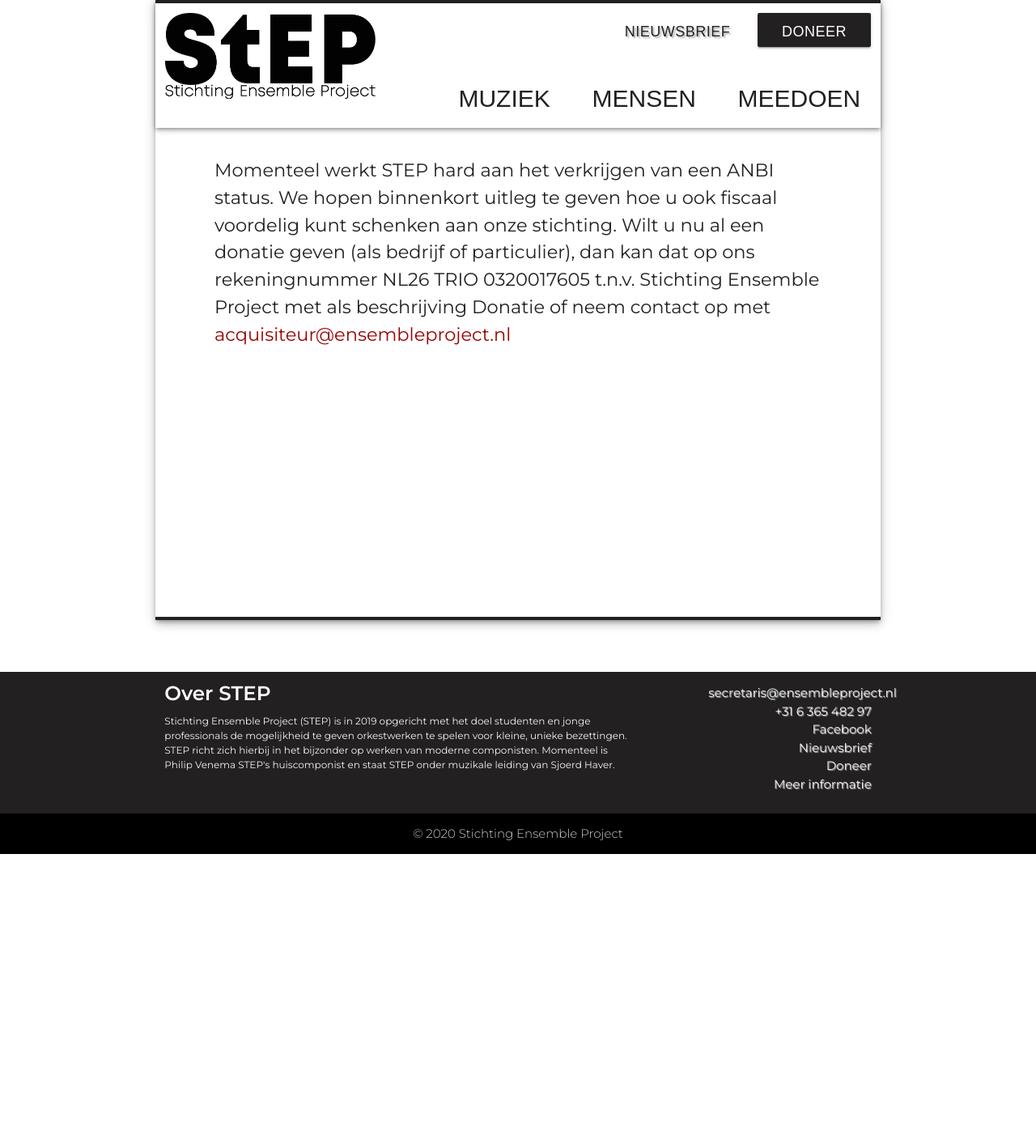
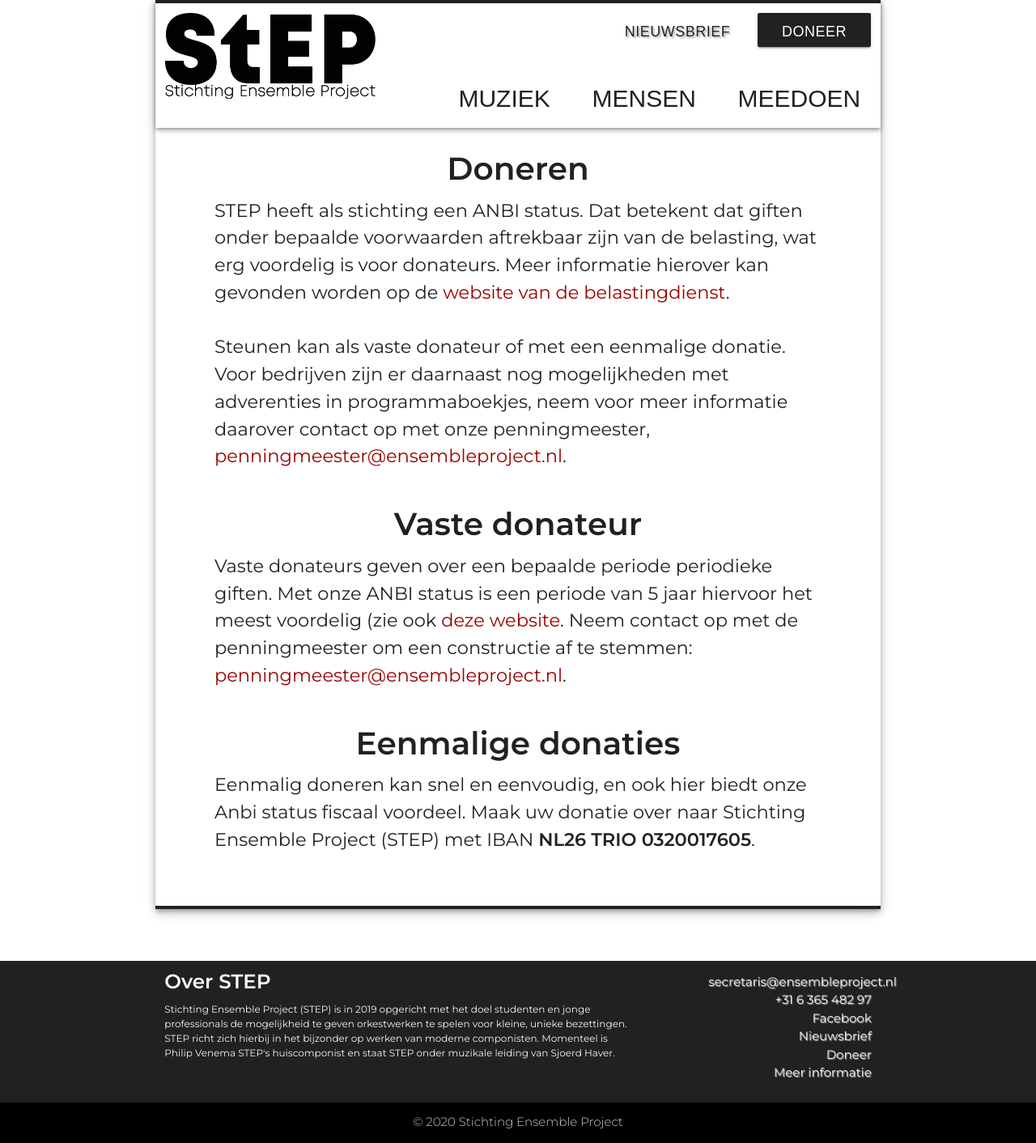
Before and after one commit to Canelaguil/STEP-website, a PHP site: page /doneer in a window 1280 px wide. Shown: the whole page at 81% size. Before the commit the page ends 1055 px from the top, so only its background shows below. Run offline with PHP 8.4, Linux system fonts and the light colour scheme; some libraries are stand-ins or nearby versions; some web fonts are replaced.

Commit message:
nieuwe update

```diff
--- a/pages/doneer.php
+++ b/pages/doneer.php
@@ -1,9 +1,40 @@
-<div class="row hometext meedoenblock doneerblok lastblock">
+<!-- <div class="row hometext meedoenblock doneerblok lastblock">
+
 <!-- <h4>Concerten</h4> -->
-<p class="textblack">Momenteel werkt STEP hard aan het verkrijgen van een ANBI status. We hopen
+<!-- <p class="textblack">Momenteel werkt STEP hard aan het verkrijgen van een ANBI status. We hopen
 binnenkort uitleg te geven hoe u ook fiscaal voordelig kunt schenken aan onze stichting.
 
 Wilt u nu al een donatie geven (als bedrijf of particulier),
 dan kan dat op ons rekeningnummer NL26 TRIO 0320017605 t.n.v. Stichting Ensemble Project met als beschrijving Donatie
 of neem contact op met <a href="mailto:acquisiteur@ensembleproject.nl">acquisiteur@ensembleproject.nl</a></p>
+</div> -->
+<div class="row hometext meedoenblock">
+<h4>Doneren</h4>
+    <p class="textblack">
+        STEP heeft als stichting een ANBI status. Dat betekent dat giften onder
+        bepaalde voorwaarden aftrekbaar zijn van de belasting, wat erg voordelig is
+        voor donateurs. Meer informatie hierover kan gevonden worden op
+        de <a href="https://www.belastingdienst.nl/wps/wcm/connect/nl/aftrek-en-kortingen/content/gift-aftrekken">website van de belastingdienst</a>.
+
+        <br><br>Steunen kan als vaste donateur of met een eenmalige donatie. Voor bedrijven
+        zijn er daarnaast nog mogelijkheden met adverenties in programmaboekjes, neem
+        voor meer informatie daarover contact op met onze penningmeester, <a href="mailto:penningmeester@ensembleproject.nl">penningmeester@ensembleproject.nl</a>.
+    </p>
 </div>
+<div class="row hometext meedoenblock">
+    <h4>Vaste donateur</h4>
+    <p class="textblack">
+        Vaste donateurs geven over een bepaalde periode periodieke giften. Met onze
+        ANBI status is een periode van 5 jaar hiervoor het meest voordelig (zie ook <a href="https://www.belastingdienst.nl/wps/wcm/connect/nl/aftrek-en-kortingen/content/verschil-periodieke-giften-gewone-giften">deze website</a>.
+        Neem contact op met de penningmeester om een constructie af te stemmen: <a href="mailto:penningmeester@ensembleproject.nl">penningmeester@ensembleproject.nl</a>.
+    </p>
+</div>
+
+<div class="row hometext meedoenblock lastblock">
+    <h4>Eenmalige donaties</h4>
+    <p class="textblack">
+        Eenmalig doneren kan snel en eenvoudig, en ook hier biedt onze Anbi status fiscaal voordeel.
+         Maak uw donatie over naar
+        <emph>Stichting Ensemble Project (STEP)</emph> met IBAN <b>NL26 TRIO 0320017605</b>.
+    </p>
+</div>
--- a/pages/mensen.php
+++ b/pages/mensen.php
@@ -214,6 +214,10 @@
 
 <div class="row hometext mensentitle" id="aanbeveling">
     <ul class="aanbevelinglijst">
+        <li>Mevr. T. Chevtchouk<br>
+        <em class="ondertitel">
+        Directeur en artistiek leider van Klassiek op het Amstelveld
+        </em>
         <li>Dhr. S. L. Pollard <br>
         <em class="ondertitel">
             Dirigent NHJO en Crea-orkest, docent aan Conservatorium van Amsterdam
```
Also changed, not shown: pages/meedoen.php (+2 -5 lines).
